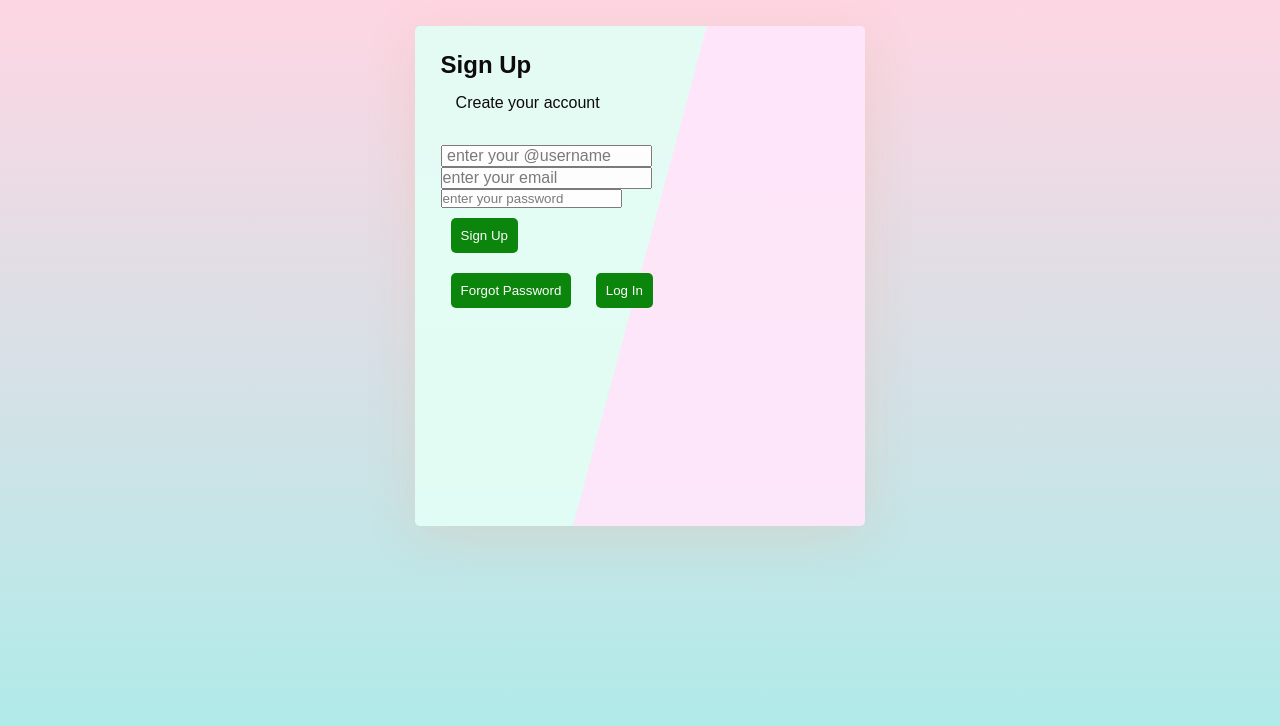
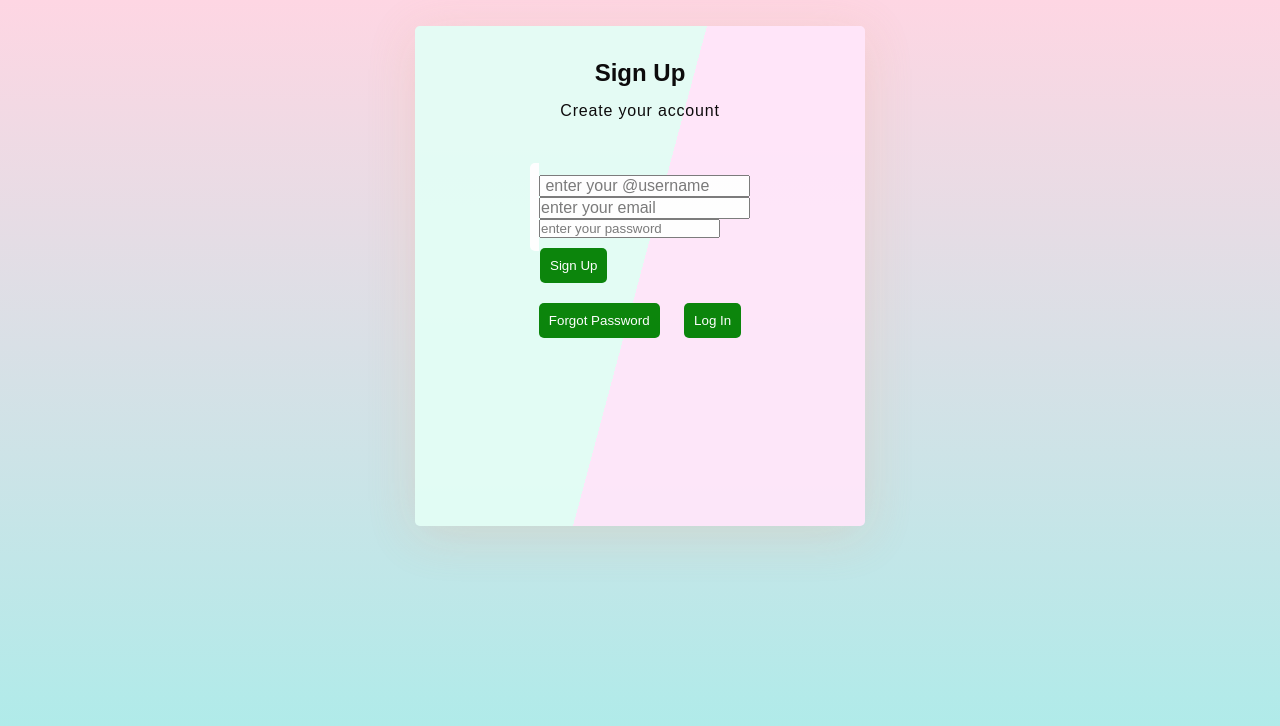
Before and after one commit to 131MohitYadav/Quiz_App-Project, a plain HTML site: page Signup.html in a window 1280 px wide. Drawn offline with Linux system fonts and the light colour scheme.

Commit message:
14 Feb 2025

```diff
--- a/index.css
+++ b/index.css
@@ -159,3 +159,39 @@ form {
     padding: 2%;
     background-image: linear-gradient(-255deg , #E3FDF5 50% , #FFE6FA 50%);
 }
+
+form .con {
+    display: -webkit-flex;
+    display: flex;
+
+    -webkit-justify-content:space-around;
+    justify-content: space-around;
+
+    -webkit-flex-wrap : wrap;
+    flex-wrap:wrap;
+
+    margin: 0 auto;
+
+
+}
+header{
+    margin: 2% auto 10% auto;
+    text-align: center;
+}
+
+head h2{
+    font-size: 250%;
+    font-family: 'Playfair Display', serif;
+    color: #3e403f;
+
+}
+header p{
+    letter-spacing: 0.05em;
+}
+
+.input-item {
+    background: #fff;
+    color: #333;
+    padding: 14.5px 0px 15px 9px;
+    border-radius: 5px 0px 0px 5px;
+}
```
